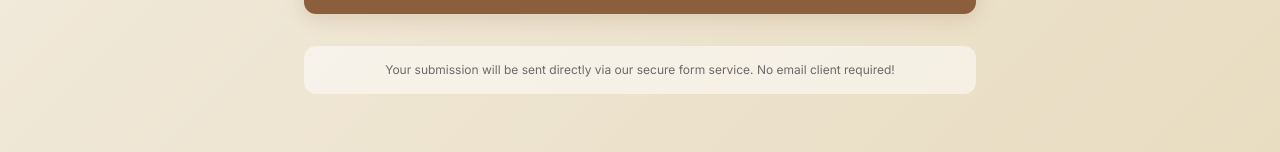
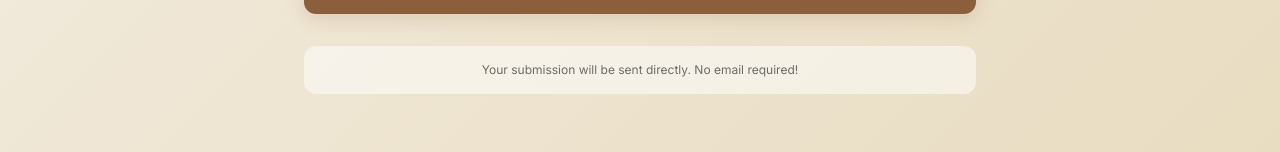
Before and after one commit to delikay/dailypick, a React (Vite) app: page /submit in a window 1280 px wide. Shown: the part 748-900 px from the top of the page. Built offline with nearby package versions, Linux system fonts and the light colour scheme.

Commit message:
Update Submit.jsx

```diff
--- a/src/pages/Submit.jsx
+++ b/src/pages/Submit.jsx
@@ -175,8 +175,8 @@ const Submit = () => {
 
                 <div className="mt-8 p-4 bg-surface/50 rounded-xl">
                     <p className="text-xs text-muted text-center">
-                        Your submission will be sent directly via our secure form service.
-                        No email client required!
+                        Your submission will be sent directly.
+                        No email required!
                     </p>
                 </div>
             </div>
```
